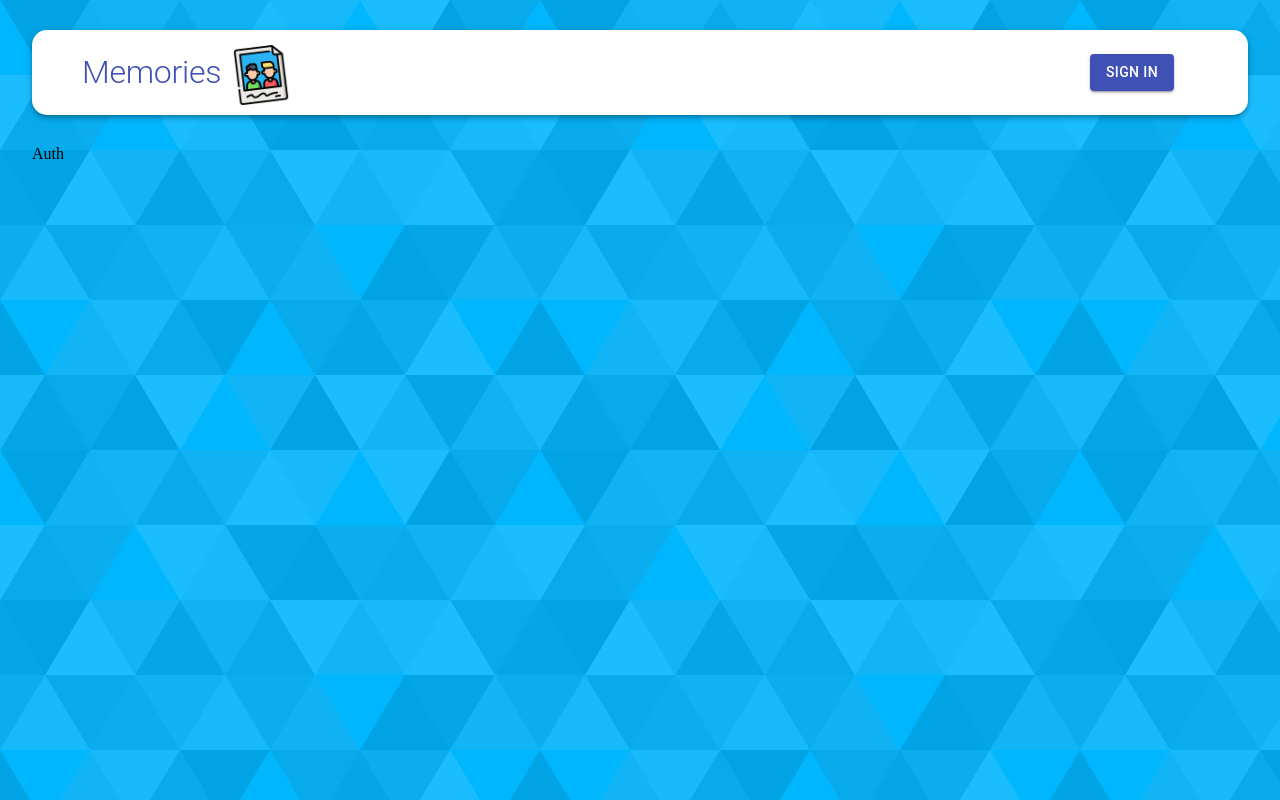
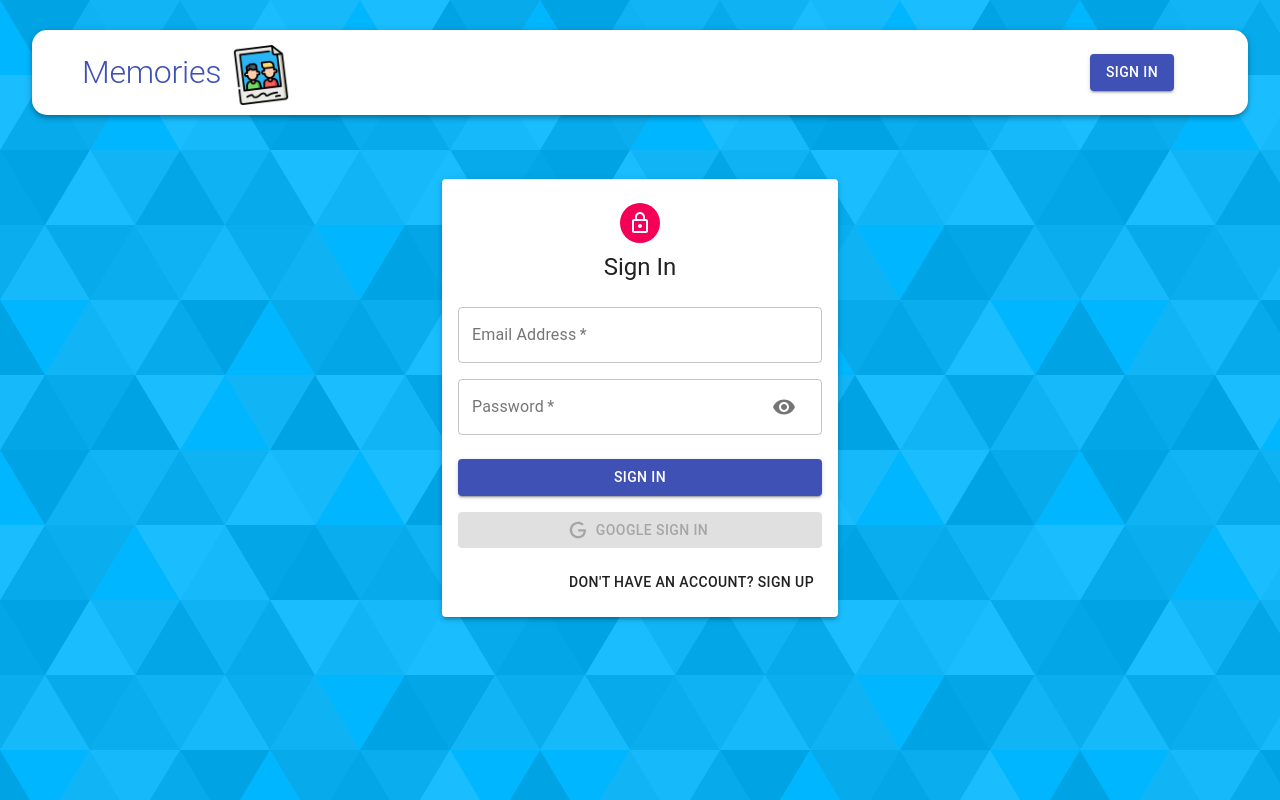
Before and after one commit to Fabrice-Dupont/Memories-Project-Front, a React (Create React App) app: page /auth in a window 1280 px wide. Built offline with nearby package versions, Linux system fonts and the light colour scheme.

Commit message:
google auth implementation

```diff
--- a/src/components/Auth/Auth.js
+++ b/src/components/Auth/Auth.js
@@ -1,8 +1,145 @@
-import React from 'react'
+import {
+  Avatar,
+  Button,
+  Container,
+  Grid,
+  Paper,
+  Typography
+} from '@material-ui/core'
+import LockOutlinedIcon from '@material-ui/icons/LockOutlined'
+import React, { useState } from 'react'
+import { GoogleLogin } from 'react-google-login'
+import { useDispatch } from 'react-redux'
+import { useHistory } from 'react-router-dom'
+
+import Icon from './icon'
+import Input from './Input'
+import useStyles from './Styles'
 
 const Auth = () => {
-  const state = null
-  return <div>Auth</div>
+  const classes = useStyles()
+  const [showPassword, setShowPassword] = useState(false)
+
+  const [isSignup, setIsSignup] = useState(false)
+  const dispatch = useDispatch()
+  const history = useHistory()
+
+  const handleShowPassword = () =>
+    setShowPassword(prevShowPassword => !prevShowPassword)
+
+  const handleSubmit = () => {}
+  const handleChange = () => {}
+
+  const switchMode = () => {
+    setIsSignup(prevIsSignup => !prevIsSignup)
+    handleShowPassword(false)
+  }
+  const GoogleSuccess = async res => {
+    const result = res?.profileObj
+    const token = res?.tokenId
+
+    try {
+      dispatch({ type: 'AUTH', data: { result, token } })
+      history.push('/')
+    } catch (error) {
+      console.log(error)
+    }
+  }
+  const GoogleFailure = error => {
+    console.log(error)
+    console.log('Google Sign In was unsuccessful. Try again later.')
+  }
+
+  return (
+    <Container component='main' maxWidth='xs'>
+      <Paper className={classes.paper} elevation={3}>
+        <Avatar className={classes.avatar}>
+          <LockOutlinedIcon />
+        </Avatar>
+        <Typography variant='h5'>{isSignup ? 'Sign Up' : 'Sign In'}</Typography>
+        <form className={classes.form} onSubmit={handleSubmit}>
+          <Grid container spacing={2}>
+            {isSignup && (
+              <>
+                <Input
+                  name='firstName'
+                  label='First Name'
+                  handleChange={handleChange}
+                  autoFocus
+                  half
+                />
+
+                <Input
+                  name='firstName'
+                  label='First Name'
+                  handleChange={handleChange}
+                  half
+                />
+              </>
+            )}
+            <Input
+              name='email'
+              label='Email Address'
+              handleChange={handleChange}
+              type='email'
+            />
+            <Input
+              name='password'
+              label='Password'
+              handleChange={handleChange}
+              type={showPassword ? 'text' : 'password'}
+              handleShowPassword={handleShowPassword}
+            />
+            {isSignup && (
+              <Input
+                name='confirmPassword'
+                label='Repeat Password'
+                handleChange={handleChange}
+                type='password'
+              />
+            )}
+          </Grid>
+          <Button
+            type='submit'
+            fullWidth
+            variant='contained'
+            color='primary'
+            className={classes.submit}
+          >
+            {isSignup ? 'Sign Up' : 'Sign In'}
+          </Button>
+          <GoogleLogin
+            clientId='513831719051-9m9ho1c5p4d4c9n6k61b02kdf2tjubmf.apps.googleusercontent.com'
+            render={renderProps => (
+              <Button
+                className={classes.googleButton}
+                color='primary'
+                fullWidth
+                onClick={renderProps.onClick}
+                disabled={renderProps.disabled}
+                startIcon={<Icon />}
+                variant='contained'
+              >
+                Google Sign In
+              </Button>
+            )}
+            onSuccess={GoogleSuccess}
+            onFailure={GoogleFailure}
+            cookiePolicy='single_host_origin'
+          />
+          <Grid container justifyContent='flex-end'>
+            <Grid item>
+              <Button onClick={switchMode}>
+                {isSignup
+                  ? 'Already have an account? Sign In'
+                  : "Don't have an account? Sign Up"}
+              </Button>
+            </Grid>
+          </Grid>
+        </form>
+      </Paper>
+    </Container>
+  )
 }
 
 export default Auth
--- /dev/null
+++ b/src/components/Auth/Input.js
@@ -0,0 +1,44 @@
+import { Grid, IconButton, InputAdornment, TextField } from '@material-ui/core'
+import Visibility from '@material-ui/icons/Visibility'
+import VisibilityOff from '@material-ui/icons/VisibilityOff'
+import React from 'react'
+
+const Input = ({
+  name,
+  handleChange,
+  label,
+  half,
+  autoFocus,
+  type,
+  handleShowPassword
+}) => {
+  return (
+    <Grid item xs={12} sm={half ? 6 : 12}>
+      <TextField
+        name={name}
+        onChange={handleChange}
+        variant='outlined'
+        required
+        fullWidth
+        label={label}
+        autoFocus={autoFocus}
+        type={type}
+        InputProps={
+          name === 'password'
+            ? {
+                endAdornment: (
+                  <InputAdornment position='end'>
+                    <IconButton onClick={handleShowPassword}>
+                      {type === 'password' ? <Visibility /> : <VisibilityOff />}
+                    </IconButton>
+                  </InputAdornment>
+                )
+              }
+            : null
+        }
+      />
+    </Grid>
+  )
+}
+
+export default Input
--- a/src/components/Auth/Styles.js
+++ b/src/components/Auth/Styles.js
@@ -0,0 +1,30 @@
+import { makeStyles } from '@material-ui/core/styles'
+
+export default makeStyles(theme => ({
+  paper: {
+    marginTop: theme.spacing(8),
+    display: 'flex',
+    flexDirection: 'column',
+    alignItems: 'center',
+    padding: theme.spacing(2)
+  },
+  root: {
+    '& .MuiTextField-root': {
+      margin: theme.spacing(1)
+    }
+  },
+  avatar: {
+    margin: theme.spacing(1),
+    backgroundColor: theme.palette.secondary.main
+  },
+  form: {
+    width: '100%', // Fix IE 11 issue.
+    marginTop: theme.spacing(3)
+  },
+  submit: {
+    margin: theme.spacing(3, 0, 2)
+  },
+  googleButton: {
+    marginBottom: theme.spacing(2)
+  }
+}))
--- /dev/null
+++ b/src/components/Auth/icon.js
@@ -0,0 +1,12 @@
+import React from 'react'
+
+const icon = () => (
+  <svg style={{ width: '20px', height: '20px' }} viewBox='0 0 24 24'>
+    <path
+      fill='currentColor'
+      d='M21.35,11.1H12.18V13.83H18.69C18.36,17.64 15.19,19.27 12.19,19.27C8.36,19.27 5,16.25 5,12C5,7.9 8.2,4.73 12.2,4.73C15.29,4.73 17.1,6.7 17.1,6.7L19,4.72C19,4.72 16.56,2 12.1,2C6.42,2 2.03,6.8 2.03,12C2.03,17.05 6.16,22 12.25,22C17.6,22 21.5,18.33 21.5,12.91C21.5,11.76 21.35,11.1 21.35,11.1V11.1Z'
+    />
+  </svg>
+)
+
+export default icon
--- a/src/components/Navbar/Navbar.js
+++ b/src/components/Navbar/Navbar.js
@@ -1,6 +1,7 @@
 import { AppBar, Avatar, Button, Toolbar, Typography } from '@material-ui/core'
-import React from 'react'
-import { Link } from 'react-router-dom'
+import React, { useState } from 'react'
+import { useDispatch } from 'react-redux'
+import { Link, useHistory } from 'react-router-dom'
 
 import memories from '../../images/memories.png'
 import useStyles from './Styles.js'
@@ -8,7 +9,23 @@
 const Navbar = () => {
   const classes = useStyles()
 
-  const user = null
+  const [user, setUser] = useState(JSON.parse(localStorage.getItem('profile')))
+  const dispatch = useDispatch()
+  const history = useHistory()
+  const logout = () => {
+    dispatch({ type: 'LOGOUT' })
+
+    history.push('/')
+
+    setUser(null)
+  }
+
+  // useEffect(() => {
+  //   const token = user?.token
+
+  //   // JWT here
+  //   setUser(JSON.parse(localStorage.getItem('profile')))
+  // }, [])
   return (
     <div>
       <AppBar className={classes.appBar} position='static' color='inherit'>
@@ -46,6 +63,7 @@
                 variant='contained'
                 className={classes.logout}
                 color='secondary'
+                onClick={logout}
               >
                 Logout
               </Button>
--- a/src/constants/actionTypes.js
+++ b/src/constants/actionTypes.js
@@ -2,3 +2,6 @@
 export const UPDATE = 'UPDATE'
 export const DELETE = 'DELETE'
 export const FETCH_ALL = 'FETCH_ALL'
+
+export const AUTH = 'AUTH'
+export const LOGOUT = 'LOGOUT'
```
Also changed, not shown: src/reducers/index.js (+5 -3 lines), src/reducers/auth.js (added).
